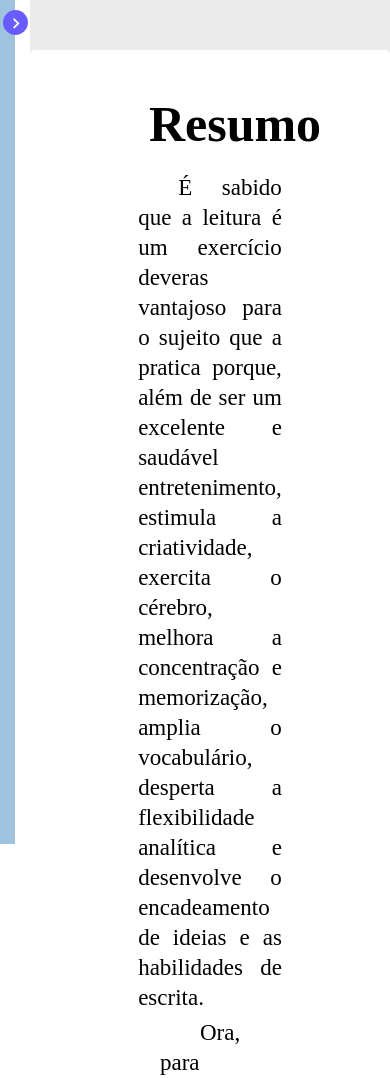
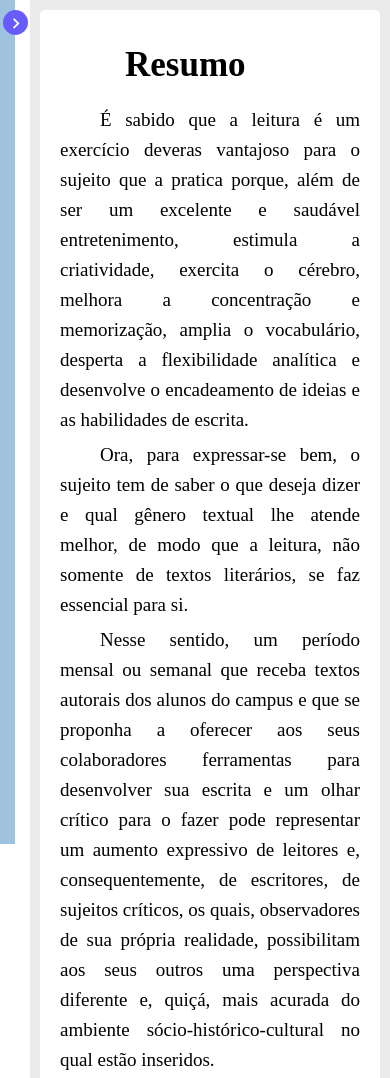
Before and after one commit to KalelBaiao/Revista-Literaria, a plain HTML site: page src/edicoes.html in a window 390 px wide. Shown: the top 1078 px of the page. Drawn offline with nearby package versions, Linux system fonts and the light colour scheme; a web font is replaced by a local one.

Commit message:
atualização na Aba Edições

```diff
--- a/styles/producoes.css
+++ b/styles/producoes.css
@@ -2,6 +2,7 @@
 
 main{
   background-color: #ebebeb;
+  /* padding: 20px; */
 }
 .container-producoes {
   display: flex;
@@ -31,15 +32,16 @@ main{
   padding: 30px;
   flex-direction: column;
 }
-.text h2, p{
+.text h2, .text p{
   font-family: "Times New Roman", Times, serif;
 }
 .text h2{
-  font-size: 50px;
+  font-size: 47px;
   padding: 15px;
   text-align: left;
   font-family: var(--fonte_2);
   font-weight: 600;
+  width: 100%;
 }
 .text p{
   font-size: 23px;
@@ -48,3 +50,46 @@ main{
   margin-top: 5px;
   line-height: 30px;
 }
+@media (max-width: 1000px){
+  main{
+    padding: 30px;
+    padding-bottom: 0;
+  }
+  .container-producoes {
+    padding: 0 20px;
+    width: 100%;
+  }
+  .artigo-producoes{
+    padding: 0;
+  }
+  .text{
+    margin: 0;
+    padding-bottom: 20px;
+  }
+  .text h2{
+    font-size: 40px;
+  }
+  .text p{
+    font-size: 20px;
+  }
+}
+@media (max-width: 650px){
+  main{
+    padding: 10px;
+    padding-bottom: 0;
+  }
+}
+@media (max-width: 500px){
+  .container-producoes{
+    padding: 0;
+  }
+  .text{
+    padding: 20px;
+  }
+  .text h2{
+    font-size: 35px;
+  }
+  .text p{
+    font-size: 19px;
+  }
+}
```
Also changed, not shown: src/edicoes.html (line endings or trailing spaces).
